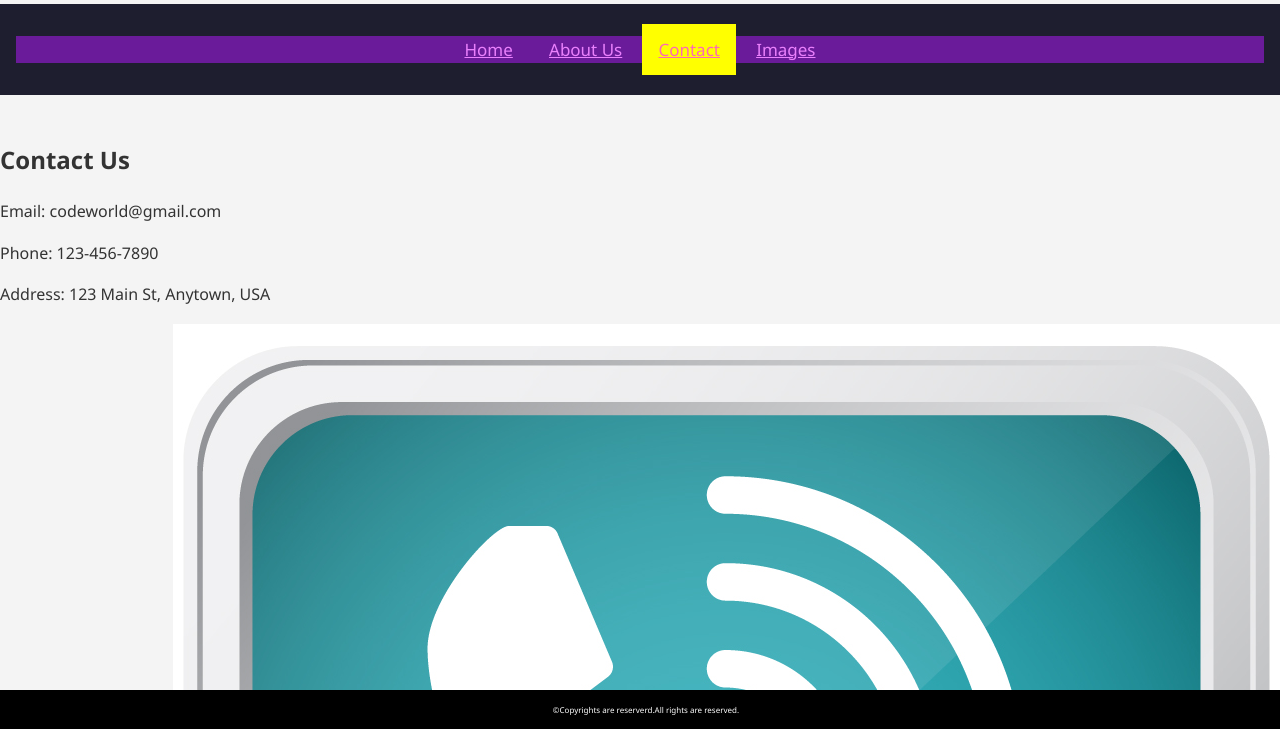
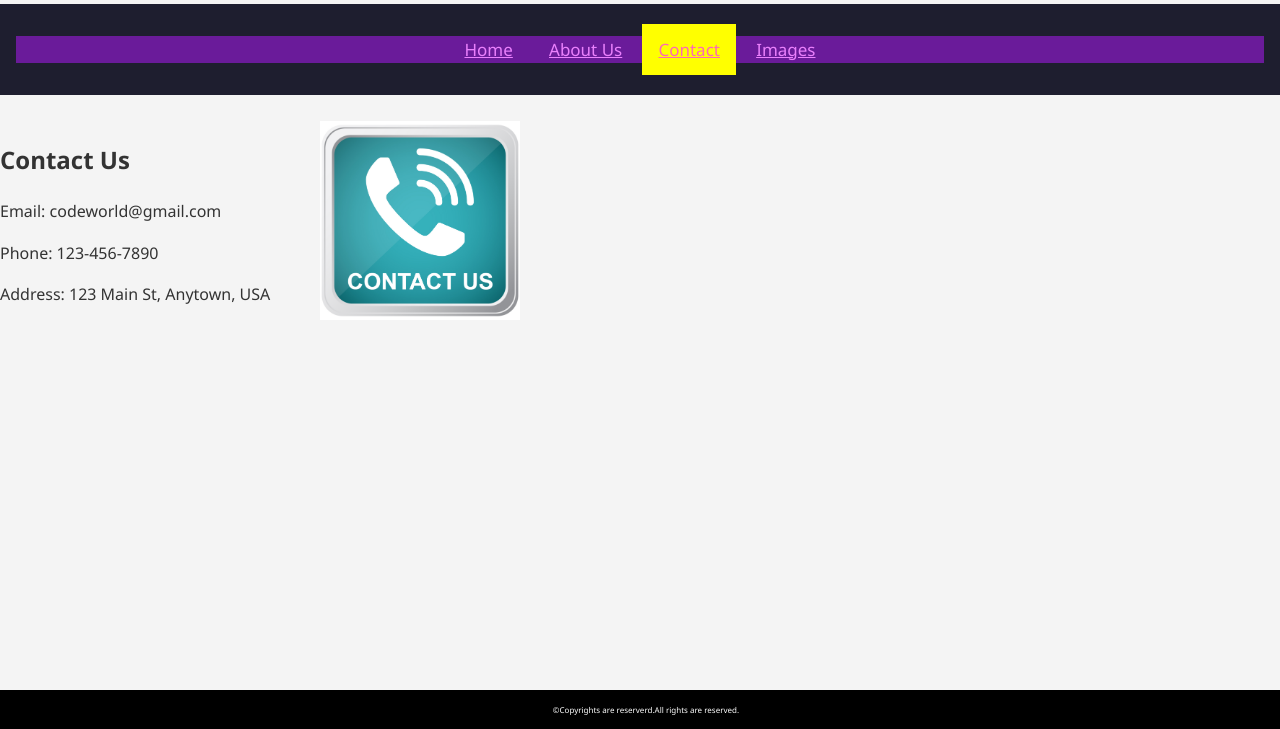
Before and after one commit to zoyaimranzoe/Code-World, a plain HTML site: page contact.html in a window 1280 px wide. Shown: the part 69-798 px from the top of the page. Drawn offline with Linux system fonts and the light colour scheme.

Commit message:
Update contact.html

```diff
--- a/contact.html
+++ b/contact.html
@@ -25,7 +25,7 @@
   <p>Phone: 123-456-7890</p>
   <p>Address: 123 Main St, Anytown, USA</p>
 </div>
-      <div width="40%" height="100%"style="float:right;"><img src="icon-contact-us-22.jpg"  ></div
+      <div width="40%" height="100%"style="float:left;padding-left:50px"><img src="icon-contact-us-22.jpg" width=200px ></div
     </main>
 
   <br><br>
```
